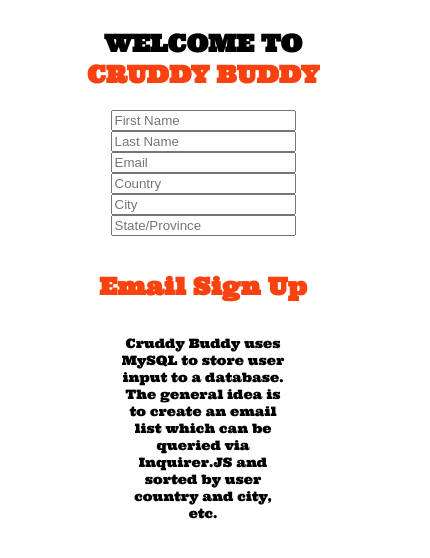
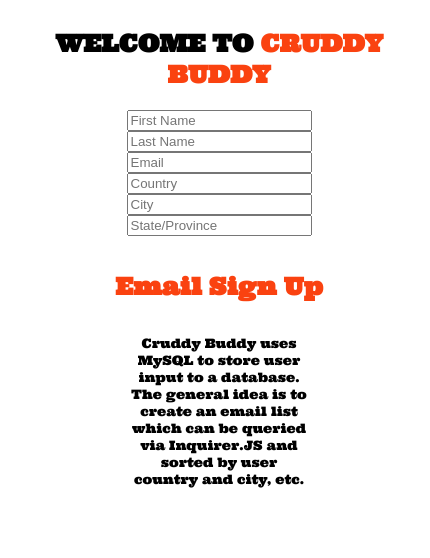
Before and after one commit to EvMad/cruddy-buddy, a website: page index.html in a window 390 px wide. Shown: the whole page, 430 px wide, since content can reach past the window. Drawn offline with Linux system fonts and the light colour scheme.

Commit message:
added min-width 50vw 50vmax for .hero phone

```diff
--- a/assets/scss/main.scss
+++ b/assets/scss/main.scss
@@ -72,6 +72,8 @@
     @include for-size(phone-only) {
         max-width: 75vw;
         max-height: 50vh;
+        min-width: 50vw;
+        min-width: 50vmax;
     }
 }
 
```
Also changed, not shown: assets/css/main.css, 1 other file.
